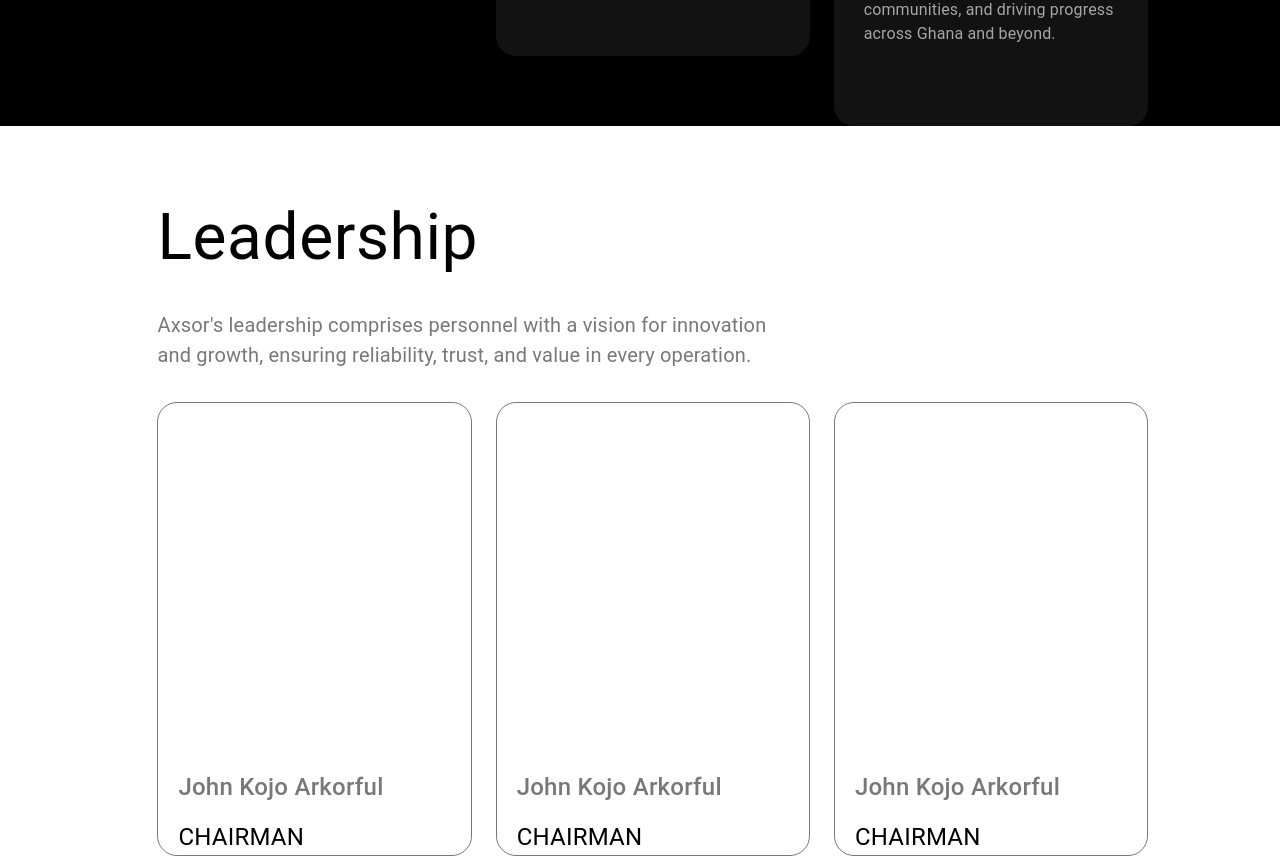
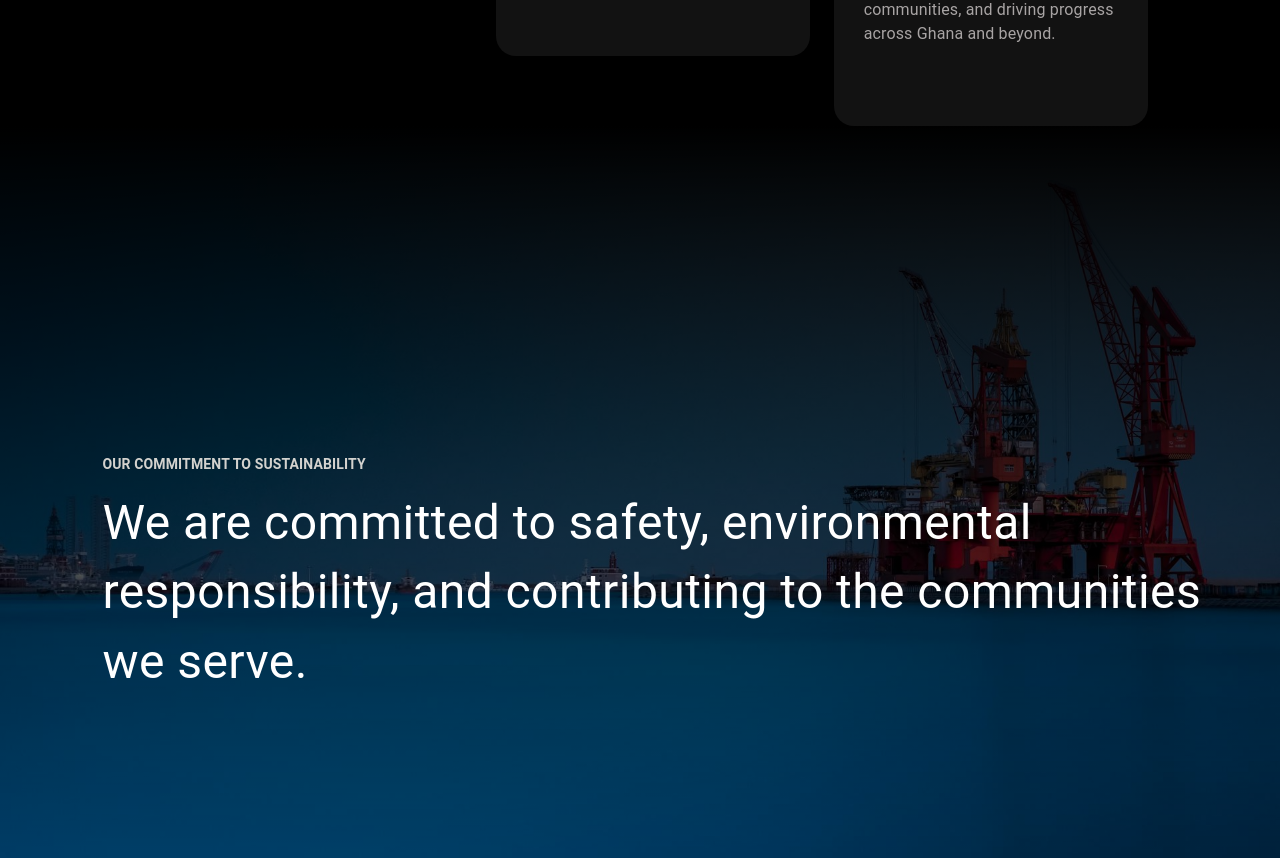
Before and after one commit to debagit10/axsor, a React (Vite) app: page / in a window 1280 px wide. Shown: the part 2900-3758 px from the top of the page. Built offline with nearby package versions, Linux system fonts and the light colour scheme.

Commit message:
feat: enhance Home page with sustainability commitment section and careers call-to-action

```diff
--- a/src/components/Footer.tsx
+++ b/src/components/Footer.tsx
@@ -2,7 +2,7 @@ import { Typography } from "@mui/material";
 
 const Footer = () => {
   return (
-    <div className="bg-[#000000] ">
+    <div className="bg-[#000000] pt-[10%] ">
       <div className="flex md:flex-row flex-col justify-between gap-12 px-[8%] py-[2%]">
         <div className="flex flex-col gap-[15px]">
           <Typography
--- a/src/pages/Home.tsx
+++ b/src/pages/Home.tsx
@@ -1,3 +1,4 @@
+import { Button, Typography } from "@mui/material";
 import Blog from "../components/Blog";
 import Footer from "../components/Footer";
 import Hero from "../components/home/Hero";
@@ -14,9 +15,89 @@ const Home = () => {
 
       <Services />
 
+      <div className="relative flex flex-col justify-center w-full h-[558px] md:h-[770px]  bg-[url('/commitment.jpg')] bg-cover bg-center bg-no-repeat">
+        {/* Overlay */}
+        <div className="absolute inset-0 bg-linear-to-t from-[#00000066] to-[#000000]" />
+
+        {/* Content */}
+        <div className="relative z-10 flex flex-col gap-3 px-[6%] md:pl-[8%] md:pt-[15%] lg:pt-[10%] max-w-[1400px] mx-auto">
+          <Typography
+            sx={{
+              fontSize: { xs: 10, md: 14 },
+              fontWeight: 700,
+              color: "#D3D2CE",
+              letterSpacing: "18%",
+              lineHeight: "160%",
+            }}
+          >
+            OUR COMMITMENT TO SUSTAINABILITY
+          </Typography>
+          <Typography
+            sx={{
+              fontSize: { xs: 24, md: 28, lg: 48 },
+              fontWeight: 400,
+              color: "#FFFFFF",
+              letterSpacing: "-3%",
+              lineHeight: "145%",
+            }}
+          >
+            We are committed to safety, environmental responsibility, and
+            contributing to the communities we serve.
+          </Typography>
+        </div>
+      </div>
+
       <Leadership />
 
       <Blog />
+
+      <div className="relative flex flex-col justify-center w-full h-[770px] md:h-[418px] bg-[url('/footer.png')] bg-cover bg-center bg-no-repeat mt-[10%]">
+        {/* Overlay */}
+        <div className="absolute inset-0 bg-linear-to-b from-[#00000066] to-[#000000]" />
+
+        {/* Content */}
+        <div className="relative z-10 flex flex-col gap-3 px-[6%] md:pl-[8%] md:pt-[15%] lg:pt-[10%] max-w-[1400px] mx-auto">
+          <Typography
+            sx={{
+              fontSize: 14,
+              fontWeight: 700,
+              color: "#EBCC5B",
+              letterSpacing: "18%",
+              lineHeight: "160%",
+            }}
+          >
+            CAREERS
+          </Typography>
+          <Typography
+            sx={{
+              fontSize: { xs: 24, md: 28, lg: 48 },
+              fontWeight: 400,
+              color: "#FFFFFF",
+              letterSpacing: "-3%",
+              lineHeight: "145%",
+            }}
+          >
+            Join a team fueling progress and shaping Ghana’s energy future. At
+            Axsor, we value professionalism, integrity, mutual respect and
+            teamwork.
+          </Typography>
+
+          <Button
+            sx={{
+              marginTop: "1rem",
+              width: "203px",
+              color: "#5A3E0C",
+              borderRadius: "64px",
+              textTransform: "capitalize",
+              backgroundColor: "#E8AF4B",
+              border: "1px",
+              borderColor: "#E8AF4B",
+            }}
+          >
+            Check out Openings
+          </Button>
+        </div>
+      </div>
 
       <Footer />
     </div>
```
